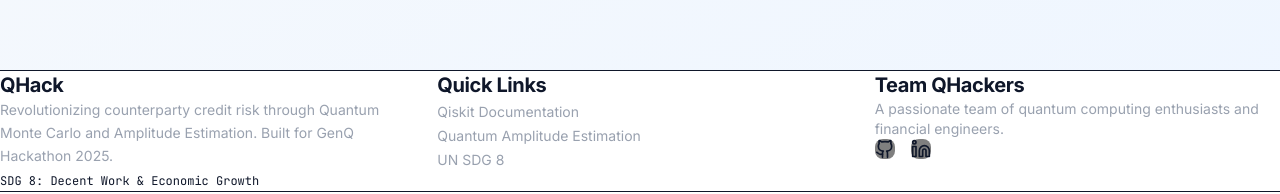
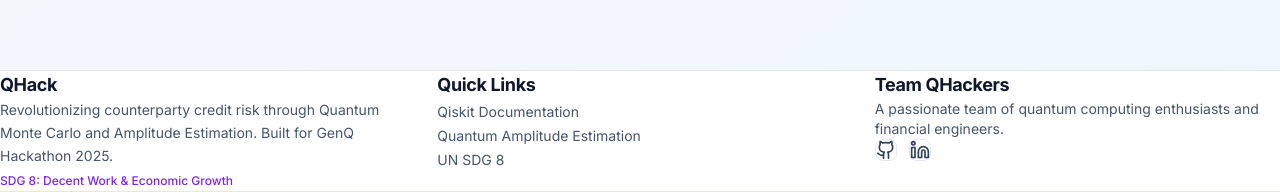
Before and after one commit to GenQ-QC-Hackathon/singapore25_challenge1_team6, a Next.js app in the folder qhack-frontend/: page / in a window 1280 px wide. Shown: the part 730-924 px from the top of the page. Built offline with nearby package versions, Linux system fonts and the light colour scheme.

Commit message:
edit Footer and Navbar components

```diff
--- a/qhack-frontend/components/Footer.tsx
+++ b/qhack-frontend/components/Footer.tsx
@@ -1,44 +1,37 @@
 'use client';
 
-import { motion } from 'framer-motion';
 import { Github, Linkedin, Heart } from 'lucide-react';
 
 export default function Footer() {
   const currentYear = new Date().getFullYear();
 
   return (
-    <footer className="relative mt-20 border-t border-neon-blue/30 glass-panel">
-      <div className="container mx-auto px-6 py-8">
+    <footer
+      className="mt-20 border-t border-slate-200 bg-white"
+      role="contentinfo"
+      aria-label="Site footer"
+    >
+      <div className="max-w-7xl mx-auto px-4 md:px-6 lg:px-8 py-12">
         <div className="grid md:grid-cols-3 gap-8">
           {/* About Section */}
-          <motion.div
-            initial={{ opacity: 0, y: 20 }}
-            whileInView={{ opacity: 1, y: 0 }}
-            transition={{ duration: 0.5 }}
-            viewport={{ once: true }}
-          >
-            <h3 className="text-xl font-display font-bold neon-text-blue mb-3">
+          <div>
+            <h3 className="text-lg font-semibold text-slate-900 mb-3">
               QHack
             </h3>
-            <p className="text-gray-400 text-sm leading-relaxed">
+            <p className="text-slate-600 text-sm leading-relaxed">
               Revolutionizing counterparty credit risk through Quantum Monte Carlo
               and Amplitude Estimation. Built for GenQ Hackathon 2025.
             </p>
             <div className="mt-4">
-              <span className="text-xs text-neon-purple/70 font-mono">
+              <span className="text-xs text-violet-600 font-medium">
                 SDG 8: Decent Work & Economic Growth
               </span>
             </div>
-          </motion.div>
+          </div>
 
           {/* Quick Links */}
-          <motion.div
-            initial={{ opacity: 0, y: 20 }}
-            whileInView={{ opacity: 1, y: 0 }}
-            transition={{ duration: 0.5, delay: 0.1 }}
-            viewport={{ once: true }}
-          >
-            <h3 className="text-xl font-display font-bold neon-text-purple mb-3">
+          <nav aria-label="Quick links">
+            <h3 className="text-lg font-semibold text-slate-900 mb-3">
               Quick Links
             </h3>
             <ul className="space-y-2">
@@ -47,7 +40,7 @@
                   href="https://qiskit.org"
                   target="_blank"
                   rel="noopener noreferrer"
-                  className="text-gray-400 hover:text-neon-blue transition-colors text-sm"
+                  className="text-slate-600 hover:text-blue-600 transition-colors duration-200 text-sm"
                 >
                   Qiskit Documentation
                 </a>
@@ -57,7 +50,7 @@
                   href="https://arxiv.org/abs/1805.00109"
                   target="_blank"
                   rel="noopener noreferrer"
-                  className="text-gray-400 hover:text-neon-blue transition-colors text-sm"
+                  className="text-slate-600 hover:text-blue-600 transition-colors duration-200 text-sm"
                 >
                   Quantum Amplitude Estimation
                 </a>
@@ -67,78 +60,62 @@
                   href="https://sdgs.un.org/goals/goal8"
                   target="_blank"
                   rel="noopener noreferrer"
-                  className="text-gray-400 hover:text-neon-blue transition-colors text-sm"
+                  className="text-slate-600 hover:text-blue-600 transition-colors duration-200 text-sm"
                 >
                   UN SDG 8
                 </a>
               </li>
             </ul>
-          </motion.div>
+          </nav>
 
           {/* Team & Social */}
-          <motion.div
-            initial={{ opacity: 0, y: 20 }}
-            whileInView={{ opacity: 1, y: 0 }}
-            transition={{ duration: 0.5, delay: 0.2 }}
-            viewport={{ once: true }}
-          >
-            <h3 className="text-xl font-display font-bold neon-text-magenta mb-3">
+          <div>
+            <h3 className="text-lg font-semibold text-slate-900 mb-3">
               Team QHackers
             </h3>
-            <p className="text-gray-400 text-sm mb-4">
+            <p className="text-slate-600 text-sm mb-4">
               A passionate team of quantum computing enthusiasts and financial engineers.
             </p>
-            <div className="flex gap-4">
-              <motion.a
+            <div className="flex gap-3">
+              <a
                 href="#"
                 target="_blank"
                 rel="noopener noreferrer"
-                className="p-2 rounded-lg neon-border-blue bg-black/50 hover:bg-neon-blue/10 transition-colors"
-                whileHover={{ scale: 1.1, rotate: 5 }}
-                whileTap={{ scale: 0.9 }}
+                className="p-2 rounded-lg border border-slate-200 bg-white hover:bg-slate-50 hover:border-blue-300 transition-colors duration-200"
+                aria-label="Visit our GitHub repository"
               >
-                <Github className="w-5 h-5 text-neon-blue" />
-              </motion.a>
-              <motion.a
+                <Github className="w-5 h-5 text-slate-700" aria-hidden="true" />
+              </a>
+              <a
                 href="#"
                 target="_blank"
                 rel="noopener noreferrer"
-                className="p-2 rounded-lg neon-border-purple bg-black/50 hover:bg-neon-purple/10 transition-colors"
-                whileHover={{ scale: 1.1, rotate: -5 }}
-                whileTap={{ scale: 0.9 }}
+                className="p-2 rounded-lg border border-slate-200 bg-white hover:bg-slate-50 hover:border-violet-300 transition-colors duration-200"
+                aria-label="Connect with us on LinkedIn"
               >
-                <Linkedin className="w-5 h-5 text-neon-purple" />
-              </motion.a>
+                <Linkedin className="w-5 h-5 text-slate-700" aria-hidden="true" />
+              </a>
             </div>
-          </motion.div>
+          </div>
         </div>
 
         {/* Bottom Bar */}
-        <motion.div
-          initial={{ opacity: 0 }}
-          whileInView={{ opacity: 1 }}
-          transition={{ duration: 0.5, delay: 0.3 }}
-          viewport={{ once: true }}
-          className="mt-8 pt-6 border-t border-neon-blue/20"
-        >
+        <div className="mt-8 pt-6 border-t border-slate-200">
           <div className="flex flex-col md:flex-row items-center justify-between gap-4">
-            <div className="flex items-center gap-2 text-gray-400 text-sm">
+            <div className="flex items-center gap-2 text-slate-600 text-sm">
               <span>Built with</span>
-              <Heart className="w-4 h-4 text-neon-pink fill-neon-pink animate-pulse" />
+              <Heart className="w-4 h-4 text-red-500 fill-red-500" />
               <span>by Team QHackers</span>
             </div>
-            <div className="text-gray-400 text-sm font-mono">
+            <div className="text-slate-600 text-sm font-mono">
               GenQ Hackathon {currentYear}
             </div>
-            <div className="text-gray-500 text-xs font-mono">
+            <div className="text-slate-500 text-xs font-mono">
               Powered by Qiskit × Next.js × TailwindCSS
             </div>
           </div>
-        </motion.div>
+        </div>
       </div>
-
-      {/* Decorative Elements */}
-      <div className="absolute bottom-0 left-0 w-full h-px bg-gradient-to-r from-transparent via-neon-blue to-transparent opacity-50" />
     </footer>
   );
 }
--- a/qhack-frontend/components/Navbar.tsx
+++ b/qhack-frontend/components/Navbar.tsx
@@ -14,13 +14,20 @@
   const pathname = usePathname();
 
   return (
-    <nav className="fixed top-0 left-0 right-0 z-50 bg-white/80 backdrop-blur-sm border-b border-slate-200">
+    <nav
+      className="fixed top-0 left-0 right-0 z-50 bg-white/80 backdrop-blur-sm border-b border-slate-200"
+      role="navigation"
+      aria-label="Main navigation"
+    >
       <div className="container mx-auto px-6 py-4">
         <div className="flex items-center justify-between">
           {/* Logo */}
-          <Link href="/">
+          <Link
+            href="/"
+            aria-label="QHack Quantum Risk Engine - Home"
+          >
             <div className="flex items-center gap-3 cursor-pointer transition-opacity duration-200 hover:opacity-80">
-              <Activity className="w-8 h-8 text-blue-600" />
+              <Activity className="w-8 h-8 text-blue-600" aria-hidden="true" />
               <div>
                 <h1 className="text-2xl font-bold text-slate-900 tracking-tight">
                   QHack
@@ -33,11 +40,15 @@
           </Link>
 
           {/* Navigation Links */}
-          <div className="flex items-center gap-8">
+          <ul className="flex items-center gap-8" role="list">
             {navLinks.map((link) => {
               const isActive = pathname === link.href;
               return (
-                <Link key={link.href} href={link.href}>
+                <li key={link.href}>
+                  <Link
+                    href={link.href}
+                    aria-current={isActive ? 'page' : undefined}
+                  >
                     <div className="relative">
                       <span
                         className={`
@@ -51,17 +62,28 @@
                         {link.label}
                       </span>
                       {isActive && (
-                      <div className="absolute -bottom-1 left-0 right-0 h-0.5 bg-blue-600" />
+                        <div
+                          className="absolute -bottom-1 left-0 right-0 h-0.5 bg-blue-600"
+                          aria-hidden="true"
+                        />
                       )}
                     </div>
                   </Link>
+                </li>
               );
             })}
-          </div>
+          </ul>
 
           {/* Status Indicator */}
-          <div className="flex items-center gap-2 px-4 py-2 rounded-full border border-slate-200 bg-slate-50">
-            <div className="w-2 h-2 rounded-full bg-emerald-500" />
+          <div
+            className="flex items-center gap-2 px-4 py-2 rounded-full border border-slate-200 bg-slate-50"
+            role="status"
+            aria-label="System status: Online"
+          >
+            <div
+              className="w-2 h-2 rounded-full bg-emerald-500"
+              aria-hidden="true"
+            />
             <span className="text-sm font-mono text-slate-700">
               ONLINE
             </span>
```
Lines whose indentation alone changed are shown as unchanged.
